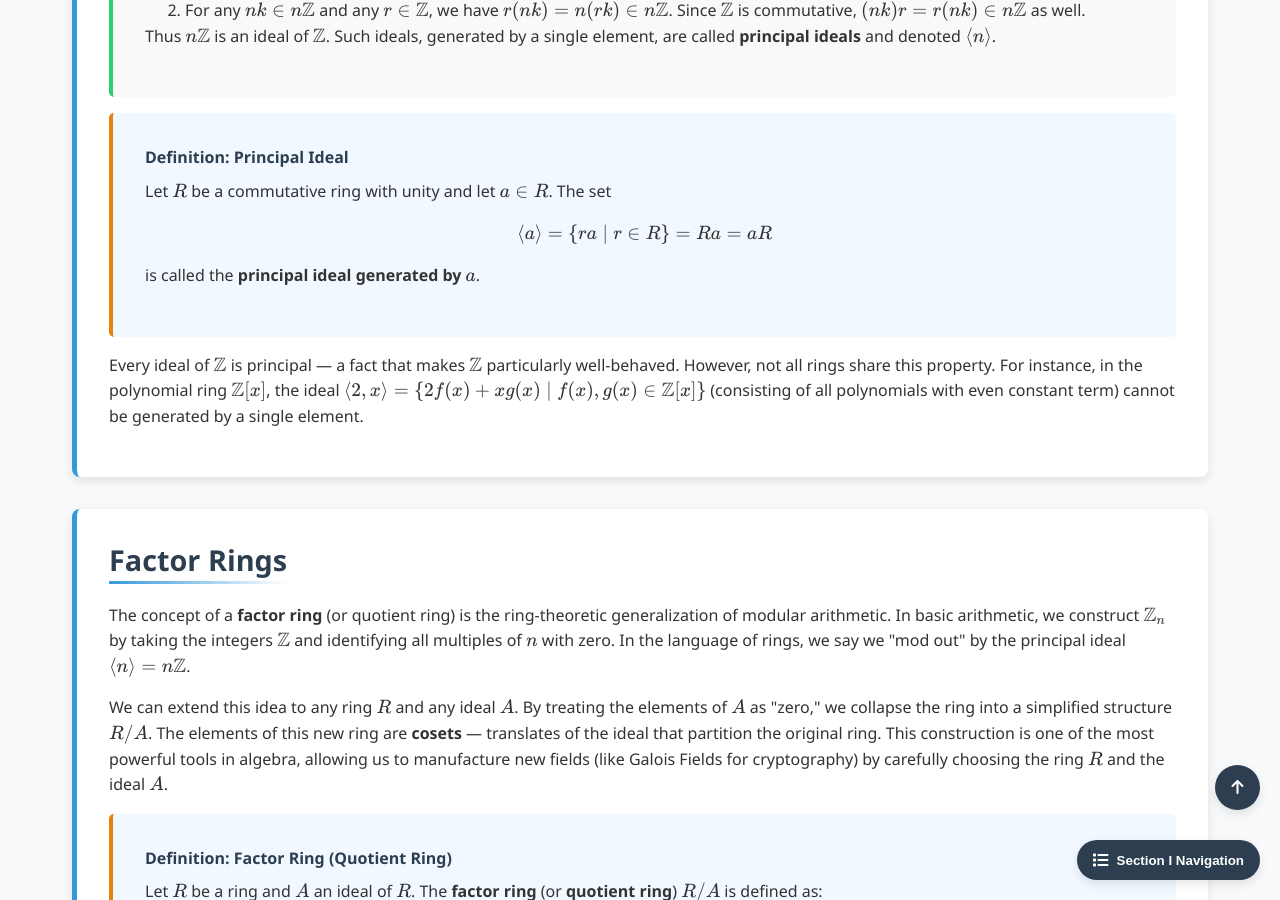
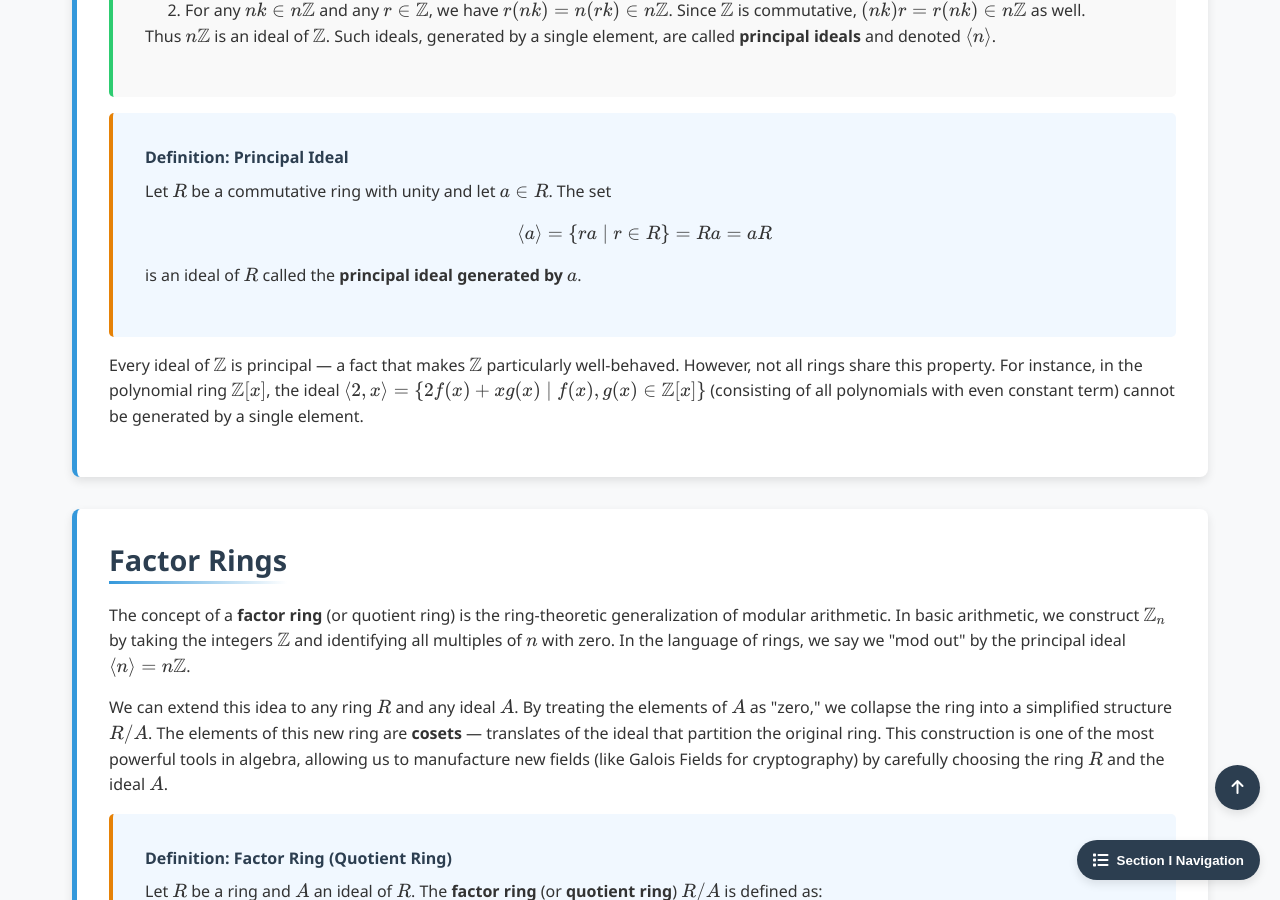
Before and after one commit to Yusukey01/yusukey01.github.io, a Jekyll site: the page built from Mathematics/Linear_algebra/ideals.html, in a window 1280 px wide and 900 px high, scrolled down 1687 px. Built offline with Jekyll 4.4.1, drawn with Linux system fonts in a browser that asks for light colours.

Commit message:
start Section I -Part20

```diff
--- a/Mathematics/Linear_algebra/ideals.html
+++ b/Mathematics/Linear_algebra/ideals.html
@@ -184,7 +184,7 @@ noindex: true
                         \[
                         \langle a \rangle = \{ra \mid r \in R\} = Ra = aR
                         \]
-                        is called the <strong>principal ideal generated by \(a\)</strong>.
+                        is an ideal of \(R\) called the <strong>principal ideal generated by \(a\)</strong>.
                     </p>
                 </div>
 
```
